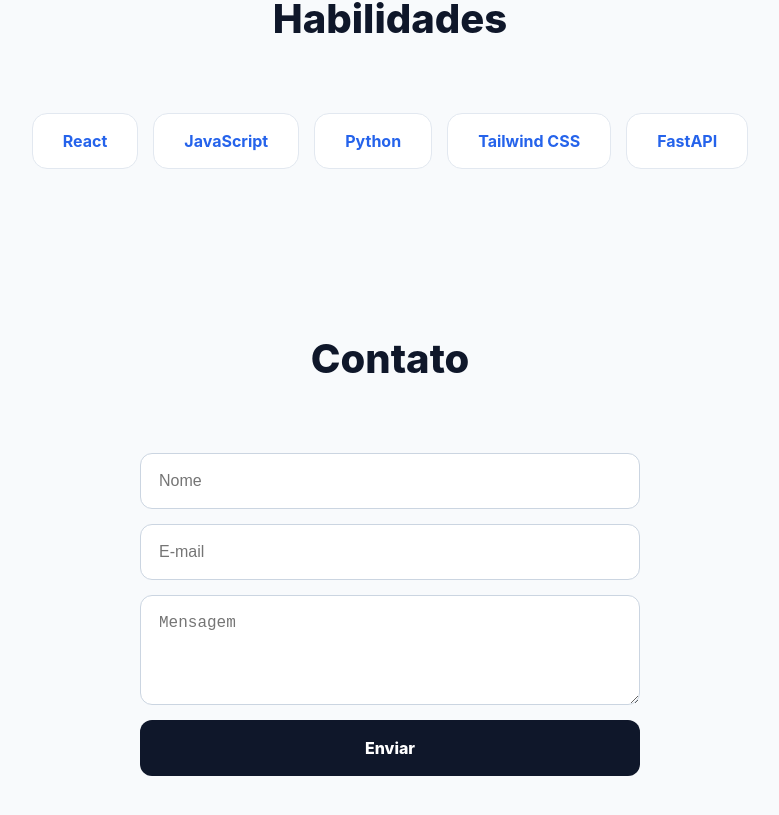
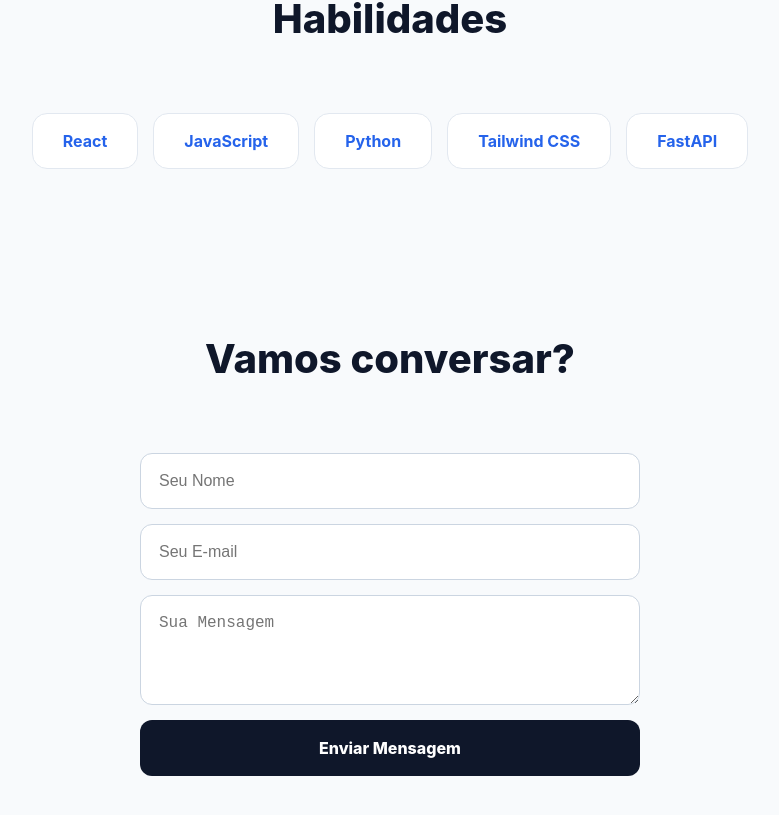
Before and after one commit to Li-code1/meu-portfolio, a React (Vite) app: page / in a window 1280 px wide. Shown: the part 1268-2083 px from the top of the page, without its empty margins (160-939 px from the left). Built offline with nearby package versions, Linux system fonts and the light colour scheme.

Commit message:
Atualização do formulário e README

```diff
--- a/src/App.jsx
+++ b/src/App.jsx
@@ -42,17 +42,26 @@
           </div>
         </section>
 
-        <section id="contato">
-          <h2 className="section-title">Contato</h2>
-          <div className="contact-wrapper">
-            <form className="contact-form" onSubmit={(e) => e.preventDefault()}>
-              <input type="text" placeholder="Nome" required />
-              <input type="email" placeholder="E-mail" required />
-              <textarea placeholder="Mensagem" rows="4"></textarea>
-              <button type="submit">Enviar</button>
-            </form>
-          </div>
-        </section>
+        {/* SEÇÃO CONTATO TOTALMENTE GRATUITA */}
+<section id="contato">
+  <h2 className="section-title">Vamos conversar?</h2>
+  <div className="contact-wrapper">
+    <form action="https://api.web3forms.com/submit" method="POST" className="contact-form">
+
+      {/* COLE SUA CHAVE AQUI NO VALUE */}
+      <input type="hidden" name="access_key" value="70ce1932-823e-418a-984e-3c088afa0b44" />
+
+      <input type="text" name="name" placeholder="Seu Nome" required />
+      <input type="email" name="email" placeholder="Seu E-mail" required />
+      <textarea name="message" placeholder="Sua Mensagem" rows="4" required></textarea>
+
+      {/* Opcional: Redirecionar para uma página de "Obrigado" */}
+      <input type="hidden" name="redirect" value="https://web3forms.com/success" />
+
+      <button type="submit">Enviar Mensagem</button>
+    </form>
+  </div>
+</section>
       </main>
     </div>
   );
```
Also changed, not shown: 1 other file (tests, documents, lock files or other folders).
